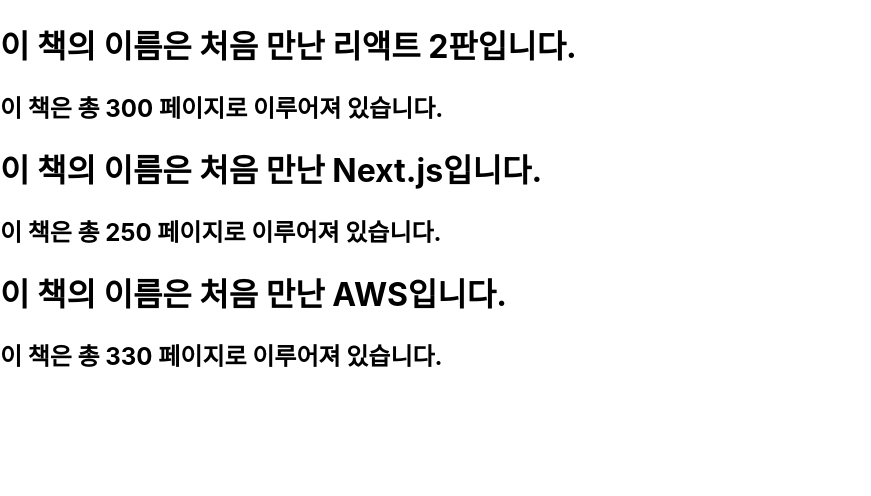
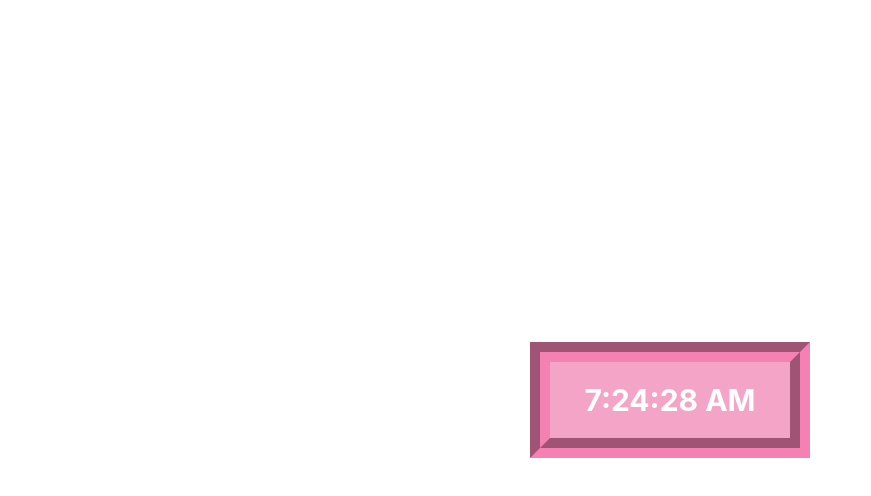
Before and after one commit to qkrwnsqja/React, a React (Create React App) app: page / in a window 1280 px wide. Shown: the top 496 px of the page, without its empty margins (0-871 px from the left). Built offline with nearby package versions, Linux system fonts and the light colour scheme.

Commit message:
Button, ConfirmDialog, ConfirmDialogs, Clock 함수형컴퍼넌트(React Element Rendering)

```diff
--- /dev/null
+++ b/src/chp04/Button.css
@@ -0,0 +1,21 @@
+button{
+    width: 70px;
+    color: white;
+    margin: 10px;
+    padding: 7px;
+}
+
+.bg-green{
+    background-color: #5cb84c;
+    border: 3px ridge #ffff4c;
+}
+
+.bg-red{
+    background-color: #f13583;
+    border: 3px groove #ffff4c;
+}
+
+.bg-blue{
+    background-color: #3085f4;
+    border: 3px dotted #ffff4c;
+}
--- /dev/null
+++ b/src/chp04/Button.jsx
@@ -0,0 +1,11 @@
+import React from "react";
+
+function Button(props) {
+    return(
+        <button className={`bg-${props.color}`}>
+            <b>{props.children}</b>
+        </button>
+    )
+}
+
+export default Button;
--- /dev/null
+++ b/src/chp04/Clock.jsx
@@ -0,0 +1,11 @@
+import React from "react";
+
+function Clock(props) {
+    return(
+        <div>
+            <div className='clock'>{new Date().toLocaleTimeString()}</div>
+        </div>
+    )
+}
+
+export default Clock;
--- /dev/null
+++ b/src/chp04/ConfirmDialog.css
@@ -0,0 +1,10 @@
+div{
+    text-align: center;
+    padding: 20px;
+    width: 300px;
+}
+
+.div-bg-ivory{
+    background-color: #fdfdf3;
+    border: 5px outset #d2c8ed;
+}
--- /dev/null
+++ b/src/chp04/ConfirmDialog.jsx
@@ -0,0 +1,16 @@
+import React from "react";
+import Button from "./Button";
+
+function ConfirmDialog(props) {
+    return(
+        <div className='div-bg-ivory'>
+            <p>{props.children}을 확인한 후 버튼을 눌러주세요.</p>
+            <br/>
+            <Button color='green'>확인</Button>&nbsp;
+            <Button color='blue'>취소</Button>&nbsp;
+            <Button color='red'>초기화</Button>
+        </div>
+    )
+}
+
+export default ConfirmDialog;
--- /dev/null
+++ b/src/chp04/ConfirmDialogs.jsx
@@ -0,0 +1,14 @@
+import React from "react";
+import ConfirmDialog from "./ConfirmDialog";
+
+function ConfirmDialogs(props) {
+    return(
+        <div>
+            <ConfirmDialog>내용</ConfirmDialog><br/><br/>
+            <ConfirmDialog>설명</ConfirmDialog><br/><br/>
+            <ConfirmDialog>전공</ConfirmDialog>
+        </div>
+    )
+}
+
+export default ConfirmDialogs;
--- /dev/null
+++ b/src/chp04/clock.css
@@ -0,0 +1,10 @@
+.clock{
+    border: 20px groove #f481b2;
+    background-color: #f4a5c7;
+    color: white;
+    font-size: 30px;
+    font-weight: bold;
+    padding: 20px;
+    margin: 20px;
+    width: 200px;
+}
--- a/src/index.css
+++ b/src/index.css
@@ -1,4 +1,8 @@
 body {
+  display: flex;
+  justify-content: center;
+  align-items: center;
+  min-height: 100vh;
   margin: 0;
   font-family: -apple-system, BlinkMacSystemFont, 'Segoe UI', 'Roboto', 'Oxygen',
     'Ubuntu', 'Cantarell', 'Fira Sans', 'Droid Sans', 'Helvetica Neue',
--- a/src/index.js
+++ b/src/index.js
@@ -4,13 +4,23 @@
 import App from './App';
 import reportWebVitals from './reportWebVitals';
 import Library from "./chp03/Library";
+import './chp03/Book.css'
+import ConfirmDialog from "./chp04/ConfirmDialogs";
+import './chp04/Button.css'
+import  './chp04/ConfirmDialog.css'
+import Clock from "./chp04/Clock";
+import './chp04/clock.css'
+
 
 const root = ReactDOM.createRoot(document.getElementById('root'));
-root.render(
-  <React.StrictMode>
-    <Library />
-  </React.StrictMode>
-);
+
+setInterval(()=>{
+    root.render(
+        <React.StrictMode>
+            <Clock />
+        </React.StrictMode>
+    );
+    }, 1000)
 
 // If you want to start measuring performance in your app, pass a function
 // to log results (for example: reportWebVitals(console.log))
```
